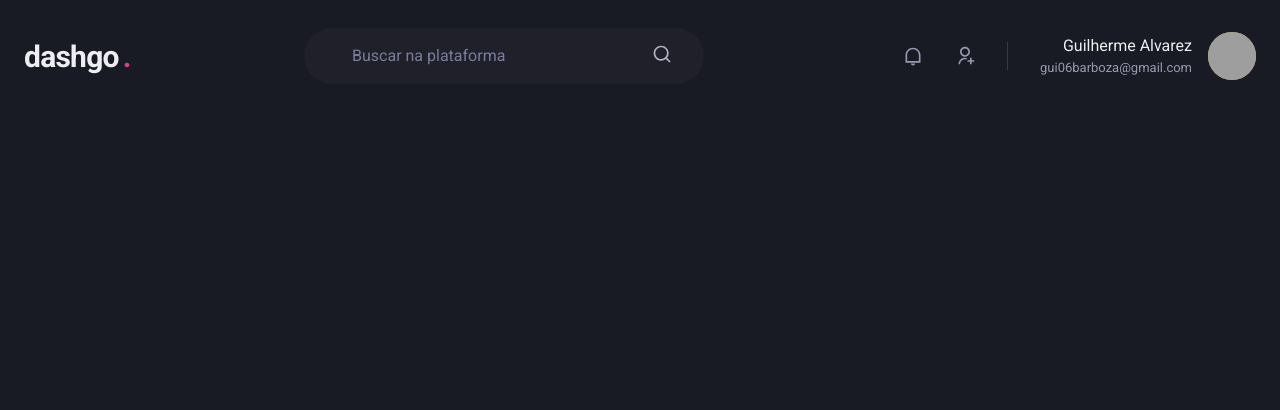
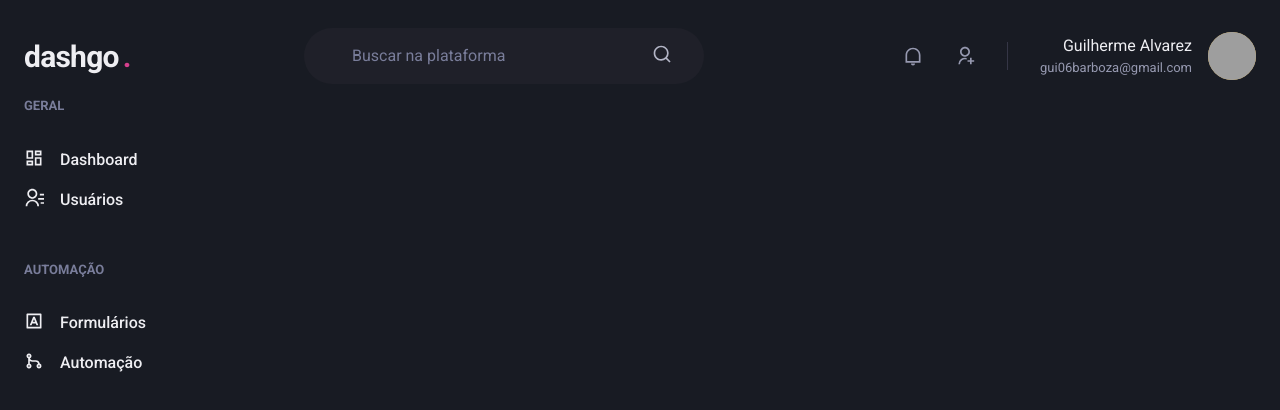
Before and after one commit to GuilhermeAlvarez-00/dashgo-ignite, a Next.js app: page /dashboard in a window 1280 px wide. Shown: the top 410 px of the page. Built offline with nearby package versions, Linux system fonts and the light colour scheme; grey boxes are pictures that could not be loaded.

Commit message:
criando componente sidebar

```diff
--- /dev/null
+++ b/src/components/Sidebar.tsx
@@ -0,0 +1,40 @@
+import { Box, Icon, Link, Stack, Text } from '@chakra-ui/react'
+import { RiContactsLine, RiDashboardLine, RiGitMergeLine, RiInputMethodLine } from 'react-icons/ri'
+
+export function Sidebar() {
+  return (
+    <Box as="aside" w="64" mr="8">
+      <Stack spacing="12" align="flex-start">
+        <Box>
+          <Text fontWeight="bold" color="gray.400" fontSize="small">GERAL</Text>
+          <Stack spacing="4" mt="8" align="stretch">
+            <Link display="flex" align="center">
+              <Icon as={RiDashboardLine} fontSize="20"/>
+              <Text ml="4" fontWeight="medium">Dashboard</Text>
+            </Link>
+
+            <Link display="flex" align="center">
+              <Icon as={RiContactsLine} fontSize="20"/>
+              <Text ml="4" fontWeight="medium">Usuários</Text>
+            </Link>
+          </Stack>
+        </Box>
+
+        <Box>
+          <Text fontWeight="bold" color="gray.400" fontSize="small">AUTOMAÇÃO</Text>
+          <Stack spacing="4" mt="8" align="stretch">
+            <Link display="flex" align="center" >
+              <Icon as={RiInputMethodLine} fontSize="20"/>
+              <Text ml="4" fontWeight="medium">Formulários</Text>
+            </Link>
+
+            <Link display="flex" align="center">
+              <Icon as={RiGitMergeLine} fontSize="20"/>
+              <Text ml="4" fontWeight="medium">Automação</Text>
+            </Link>
+          </Stack>
+        </Box>
+      </Stack>
+    </Box>
+  )
+}
--- a/src/pages/dashboard.tsx
+++ b/src/pages/dashboard.tsx
@@ -1,7 +1,15 @@
+import { Flex } from '@chakra-ui/react'
 import { Header } from "../components/Header";
+import { Sidebar } from '../components/Sidebar';
 
 export default function Dashboard() {
   return (
-    <Header />
+    <Flex direction="column" h="100vh">
+      <Header />
+
+      <Flex w="100%" mu="6" maxWidth={1480} mx="auto" px="6">
+        <Sidebar />
+      </Flex>
+    </Flex>
   )
 }
```
